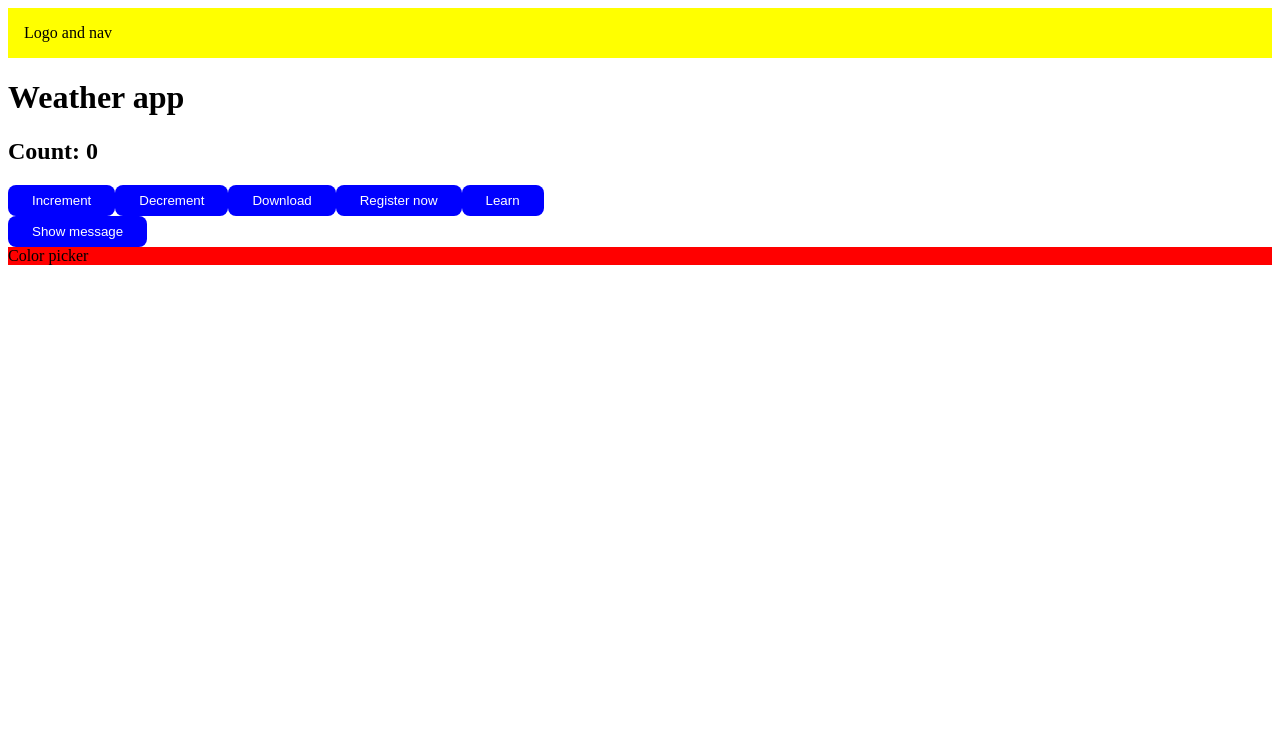
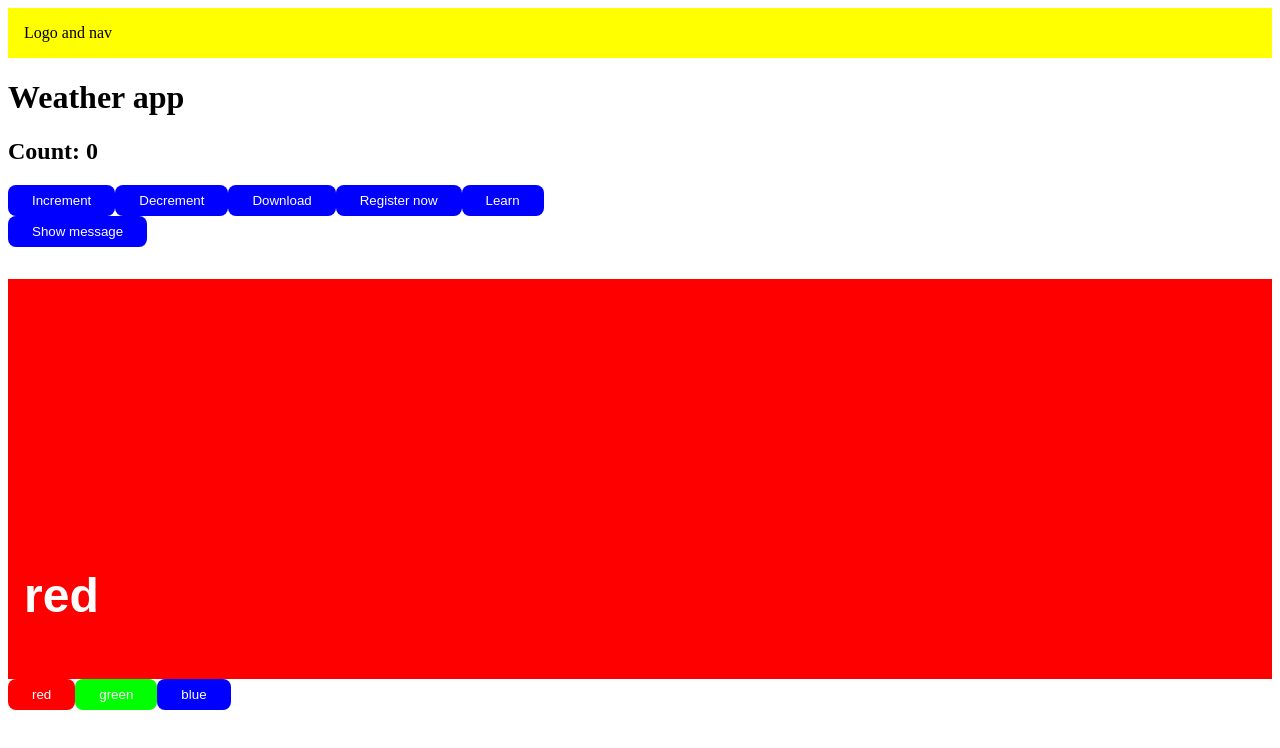
Before and after one commit to maddiecasamento/nextjs-ist363-weather, a Next.js app: page / in a window 1280 px wide. Shown: the top 748 px of the page. Built offline with nearby package versions, Linux system fonts and the light colour scheme.

Commit message:
attendence 3/28/24

```diff
--- a/components/Button.js
+++ b/components/Button.js
@@ -1,8 +1,14 @@
 import styles from "./Button.module.scss";
 
-const Button = ({ label, clickHandler }) => {
+const Button = ({ backgroundColor, clickHandler, label }) => {
     return (
-    <button className={styles.btn} onClick={clickHandler}>
-    {label}</button>)
+    <button
+    className={styles.btn}
+    onClick={clickHandler}
+    style={{
+        backgroundColor: backgroundColor,
+    }}>
+    {label}
+    </button>)
 };
 export default Button;
--- a/components/ColorPicker.js
+++ b/components/ColorPicker.js
@@ -1,14 +1,48 @@
+import { useState } from "react";
+
+import Button from "./Button";
+
+import styles from "./ColorPicker.module.scss";
+
 const colors = [
     {
         name: "red",
         value: "#ff0000",
     },
+    {
+        name: "green",
+        value: "#00ff00",
+    },
+    {
+        name: "blue",
+        value: "#0000ff",
+    },
 ];
 
 const ColorPicker = () => {
-    return <div style={{
-        backgroundColor: colors[0].value,
-    }} >
-        Color picker</div>;
+    const [activeIndex, setActiveIndex] = useState(0);
+
+    return (
+    <div className={styles.colorpicker}>
+    <div
+        className={styles.colorpicker__block}
+        style={{
+            backgroundColor: colors[activeIndex].value,
+    }}
+    >
+    <h2 className={styles.colorpicker__name}>{colors[activeIndex].name}</h2>
+    </div>
+    {colors.map((color, index) => {
+        return <Button
+        key={index}
+        backgroundColor={color.value}
+        label={color.name}
+        clickHandler={() => {
+            setActiveIndex(index);
+        }}
+        />;
+    })}
+    </div>
+    );
 };
 export default ColorPicker;
--- /dev/null
+++ b/components/ColorPicker.module.scss
@@ -0,0 +1,18 @@
+.colorpicker {
+    margin-top: 2rem;
+    margin-bottom: 2rem;
+    &__block {
+        height: 400px;
+        transition: all 0.5s;
+        position: relative;
+    }
+    &__name {
+        font-size: 3rem;
+        font-weight: bold;
+        color: white;
+        font-family: Arial, Helvetica, sans-serif;
+        position: absolute;
+        bottom: 1rem;
+        left: 1rem;
+    }
+}
```
